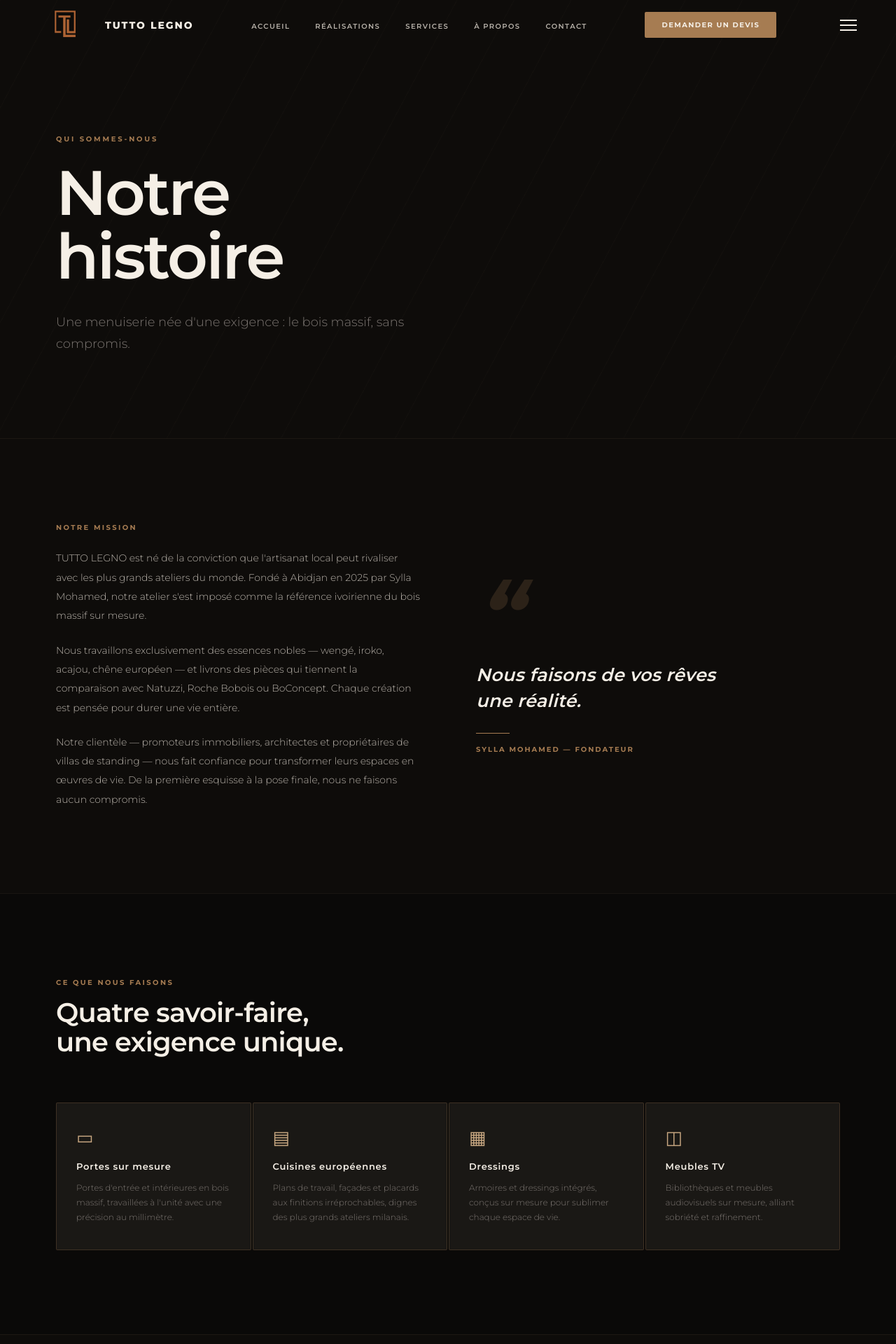
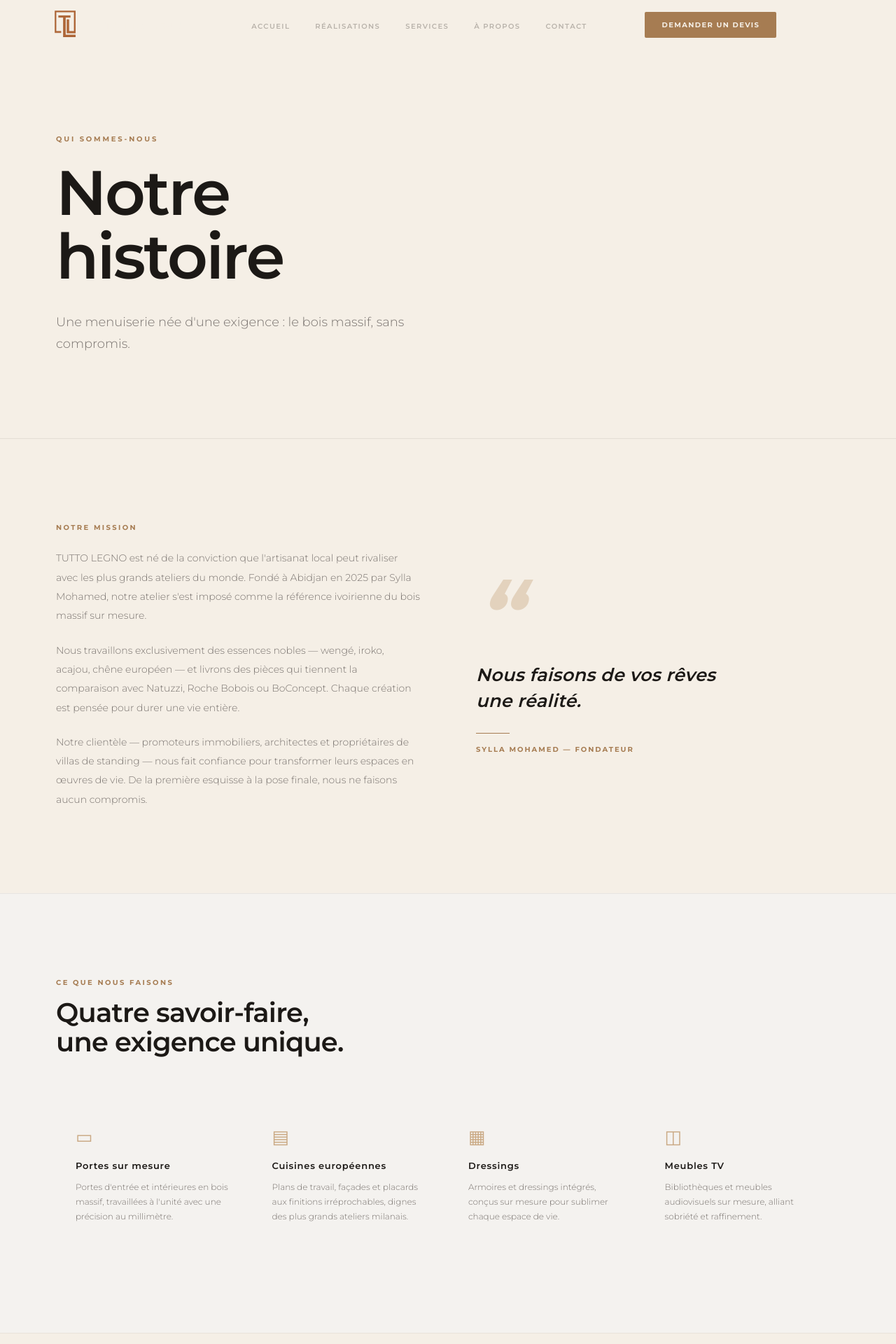
Before and after one commit to Taleyvital/Tutto-legno, a Next.js app: page /a-propos in a window 1280 px wide. Shown: the top 1920 px of the page at 70% size. Built offline with nearby package versions, Linux system fonts and the light colour scheme.

Commit message:
fix/theme

```diff
--- a/app/a-propos/page.jsx
+++ b/app/a-propos/page.jsx
@@ -53,18 +53,36 @@
       onMouseEnter={() => setHovered(true)}
       onMouseLeave={() => setHovered(false)}
       style={{
-        background: hovered ? '#23201C' : '#1a1815',
-        border: `1px solid ${hovered ? '#A67C52' : 'rgba(166,124,82,0.25)'}`,
-        borderRadius: 2,
+        background: hovered ? '#1C1916' : '#F4F2EF',
         padding: '36px 28px',
-        transition: 'all 320ms ease-out',
-        transform: hovered ? 'translateY(-6px)' : 'none',
+        transition: 'background 400ms ease-out',
         cursor: 'default',
       }}
     >
       <div style={{ fontSize: 26, color: '#C9A882', marginBottom: 20, lineHeight: 1 }}>{icon}</div>
-      <div style={{ fontSize: 13, fontWeight: 600, letterSpacing: '0.06em', color: '#F5EFE6', marginBottom: 12 }}>{name}</div>
-      <div style={{ fontSize: 12, fontWeight: 300, lineHeight: 1.75, color: '#7A7470' }}>{desc}</div>
+      <div
+        style={{
+          fontSize: 13,
+          fontWeight: 600,
+          letterSpacing: '0.06em',
+          color: hovered ? '#F5EFE6' : '#1C1916',
+          marginBottom: 12,
+          transition: 'color 400ms ease-out',
+        }}
+      >
+        {name}
+      </div>
+      <div
+        style={{
+          fontSize: 12,
+          fontWeight: 300,
+          lineHeight: 1.75,
+          color: hovered ? '#B8B2AA' : '#7A7470',
+          transition: 'color 400ms ease-out',
+        }}
+      >
+        {desc}
+      </div>
     </div>
   );
 }
@@ -78,8 +96,9 @@
       onMouseLeave={() => setHovered(false)}
       style={{
         display: 'inline-block',
-        background: hovered ? '#C9A882' : '#A67C52',
-        color: '#0E0C0A',
+        background: 'transparent',
+        color: '#1C1916',
+        border: '1.5px solid #1C1916',
         borderRadius: 2,
         fontFamily: 'inherit',
         fontSize: 10,
@@ -88,7 +107,8 @@
         textTransform: 'uppercase',
         padding: '18px 52px',
         textDecoration: 'none',
-        transition: 'background 300ms ease-out',
+        transition: 'all 300ms ease-out',
+        ...(hovered ? { background: '#1C1916', color: '#F5EFE6' } : {}),
       }}
     >
       Contactez-nous
@@ -100,29 +120,12 @@
 
 export default function AProposPage() {
   return (
-    <div style={{ background: '#0E0C0A', minHeight: '100vh' }}>
+    <div style={{ background: '#F5EFE6', minHeight: '100vh' }}>
       <Navbar />
 
       {/* ── 1. Hero ──────────────────────────────────── */}
-      <section
-        style={{
-          background: '#0E0C0A',
-          paddingTop: 72,
-          position: 'relative',
-          overflow: 'hidden',
-        }}
-      >
-        {/* Subtle wood-grain texture */}
-        <div
-          style={{
-            position: 'absolute',
-            inset: 0,
-            backgroundImage:
-              'repeating-linear-gradient(118deg, rgba(201,168,130,0.025) 0px, rgba(201,168,130,0.025) 1px, transparent 1px, transparent 72px)',
-            pointerEvents: 'none',
-          }}
-        />
-        <div className="section-pad" style={{ position: 'relative', zIndex: 1 }}>
+      <section style={{ background: '#F5EFE6', paddingTop: 72 }}>
+        <div className="section-pad">
           <div style={{ maxWidth: 760 }}>
             <div
               style={{
@@ -142,7 +145,7 @@
                 fontWeight: 600,
                 letterSpacing: '-0.03em',
                 lineHeight: 1.02,
-                color: '#F5EFE6',
+                color: '#1C1916',
                 marginBottom: 32,
               }}
             >
@@ -166,7 +169,7 @@
       {/* ── 2. Mission ───────────────────────────────── */}
       <section
         className="section-pad"
-        style={{ background: '#0E0C0A', borderTop: '1px solid rgba(201,168,130,0.08)' }}
+        style={{ background: '#F5EFE6', borderTop: '1px solid rgba(28,25,22,0.08)' }}
       >
         <div className="about-grid">
           {/* Text */}
@@ -183,17 +186,17 @@
             >
               Notre mission
             </div>
-            <p style={{ fontSize: 14, fontWeight: 300, lineHeight: 1.95, color: '#B8B2AA', marginBottom: 22 }}>
+            <p style={{ fontSize: 14, fontWeight: 300, lineHeight: 1.95, color: '#7A7470', marginBottom: 22 }}>
               TUTTO LEGNO est né de la conviction que l&apos;artisanat local peut rivaliser avec les plus grands
               ateliers du monde. Fondé à Abidjan en 2025 par Sylla Mohamed, notre atelier s&apos;est imposé comme
               la référence ivoirienne du bois massif sur mesure.
             </p>
-            <p style={{ fontSize: 14, fontWeight: 300, lineHeight: 1.95, color: '#B8B2AA', marginBottom: 22 }}>
+            <p style={{ fontSize: 14, fontWeight: 300, lineHeight: 1.95, color: '#7A7470', marginBottom: 22 }}>
               Nous travaillons exclusivement des essences nobles — wengé, iroko, acajou, chêne européen — et
               livrons des pièces qui tiennent la comparaison avec Natuzzi, Roche Bobois ou BoConcept. Chaque
               création est pensée pour durer une vie entière.
             </p>
-            <p style={{ fontSize: 14, fontWeight: 300, lineHeight: 1.95, color: '#B8B2AA' }}>
+            <p style={{ fontSize: 14, fontWeight: 300, lineHeight: 1.95, color: '#7A7470' }}>
               Notre clientèle — promoteurs immobiliers, architectes et propriétaires de villas de standing — nous
               fait confiance pour transformer leurs espaces en œuvres de vie. De la première esquisse à la pose
               finale, nous ne faisons aucun compromis.
@@ -206,9 +209,9 @@
               style={{
                 fontSize: 'clamp(80px, 10vw, 128px)',
                 fontWeight: 700,
-                color: '#A67C52',
+                color: '#C9A882',
                 lineHeight: 0.8,
-                opacity: 0.2,
+                opacity: 0.4,
                 marginBottom: 16,
                 fontStyle: 'italic',
               }}
@@ -221,21 +224,14 @@
                 fontWeight: 600,
                 letterSpacing: '0.01em',
                 lineHeight: 1.45,
-                color: '#F5EFE6',
+                color: '#1C1916',
                 fontStyle: 'italic',
                 marginBottom: 28,
               }}
             >
               Nous faisons de vos rêves<br />une réalité.
             </blockquote>
-            <div
-              style={{
-                width: 48,
-                height: 1,
-                background: '#A67C52',
-                marginBottom: 16,
-              }}
-            />
+            <div style={{ width: 48, height: 1, background: '#A67C52', marginBottom: 16 }} />
             <div
               style={{
                 fontSize: 10,
@@ -254,7 +250,7 @@
       {/* ── 3. Ce que nous faisons ───────────────────── */}
       <section
         className="section-pad"
-        style={{ background: '#0A0908', borderTop: '1px solid rgba(201,168,130,0.08)' }}
+        style={{ background: '#F4F2EF', borderTop: '1px solid rgba(28,25,22,0.06)' }}
       >
         <div style={{ marginBottom: 64 }}>
           <div
@@ -275,7 +271,7 @@
               fontWeight: 600,
               letterSpacing: '-0.02em',
               lineHeight: 1.1,
-              color: '#F5EFE6',
+              color: '#1C1916',
               maxWidth: 480,
             }}
           >
@@ -292,7 +288,7 @@
       {/* ── 4. Notre atelier ─────────────────────────── */}
       <section
         className="section-pad"
-        style={{ background: '#0E0C0A', borderTop: '1px solid rgba(201,168,130,0.08)' }}
+        style={{ background: '#F5EFE6', borderTop: '1px solid rgba(28,25,22,0.06)' }}
       >
         <div className="about-grid">
           {/* Image placeholder */}
@@ -302,11 +298,10 @@
                 aspectRatio: '4/3',
                 width: '100%',
                 background:
-                  'repeating-linear-gradient(135deg, #191613 0px, #191613 20px, #1C1916 20px, #1C1916 40px)',
+                  'repeating-linear-gradient(135deg, #E8D8C0 0px, #E8D8C0 18px, #F5EFE6 18px, #F5EFE6 36px)',
                 display: 'flex',
                 alignItems: 'center',
                 justifyContent: 'center',
-                border: '1px solid rgba(201,168,130,0.12)',
               }}
             >
               <div
@@ -314,7 +309,7 @@
                   fontFamily: "'Courier New', monospace",
                   fontSize: 11,
                   color: '#A67C52',
-                  background: 'rgba(14,12,10,0.82)',
+                  background: 'rgba(245,239,230,0.85)',
                   padding: '10px 20px',
                   textAlign: 'center',
                   lineHeight: 1.7,
@@ -347,7 +342,7 @@
                 fontWeight: 600,
                 letterSpacing: '-0.02em',
                 lineHeight: 1.1,
-                color: '#F5EFE6',
+                color: '#1C1916',
                 marginBottom: 28,
               }}
             >
@@ -370,7 +365,7 @@
       {/* ── 5. Nos valeurs ───────────────────────────── */}
       <section
         className="section-pad"
-        style={{ background: '#0A0908', borderTop: '1px solid rgba(201,168,130,0.08)' }}
+        style={{ background: '#F4F2EF', borderTop: '1px solid rgba(28,25,22,0.06)' }}
       >
         <div style={{ marginBottom: 64 }}>
           <div
@@ -391,7 +386,7 @@
               fontWeight: 600,
               letterSpacing: '-0.02em',
               lineHeight: 1.1,
-              color: '#F5EFE6',
+              color: '#1C1916',
             }}
           >
             Ce qui nous guide.
@@ -401,10 +396,7 @@
           {VALEURS.map(({ title, text }) => (
             <div
               key={title}
-              style={{
-                borderTop: '1px solid rgba(166,124,82,0.3)',
-                paddingTop: 32,
-              }}
+              style={{ borderTop: '1px solid rgba(28,25,22,0.12)', paddingTop: 32 }}
             >
               <div
                 style={{
@@ -427,8 +419,8 @@
       <section
         className="section-pad"
         style={{
-          background: '#0E0C0A',
-          borderTop: '1px solid rgba(201,168,130,0.08)',
+          background: '#F5EFE6',
+          borderTop: '1px solid rgba(28,25,22,0.06)',
           textAlign: 'center',
         }}
       >
@@ -451,7 +443,7 @@
               fontWeight: 600,
               letterSpacing: '-0.02em',
               lineHeight: 1.1,
-              color: '#F5EFE6',
+              color: '#1C1916',
               marginBottom: 20,
             }}
           >
```
